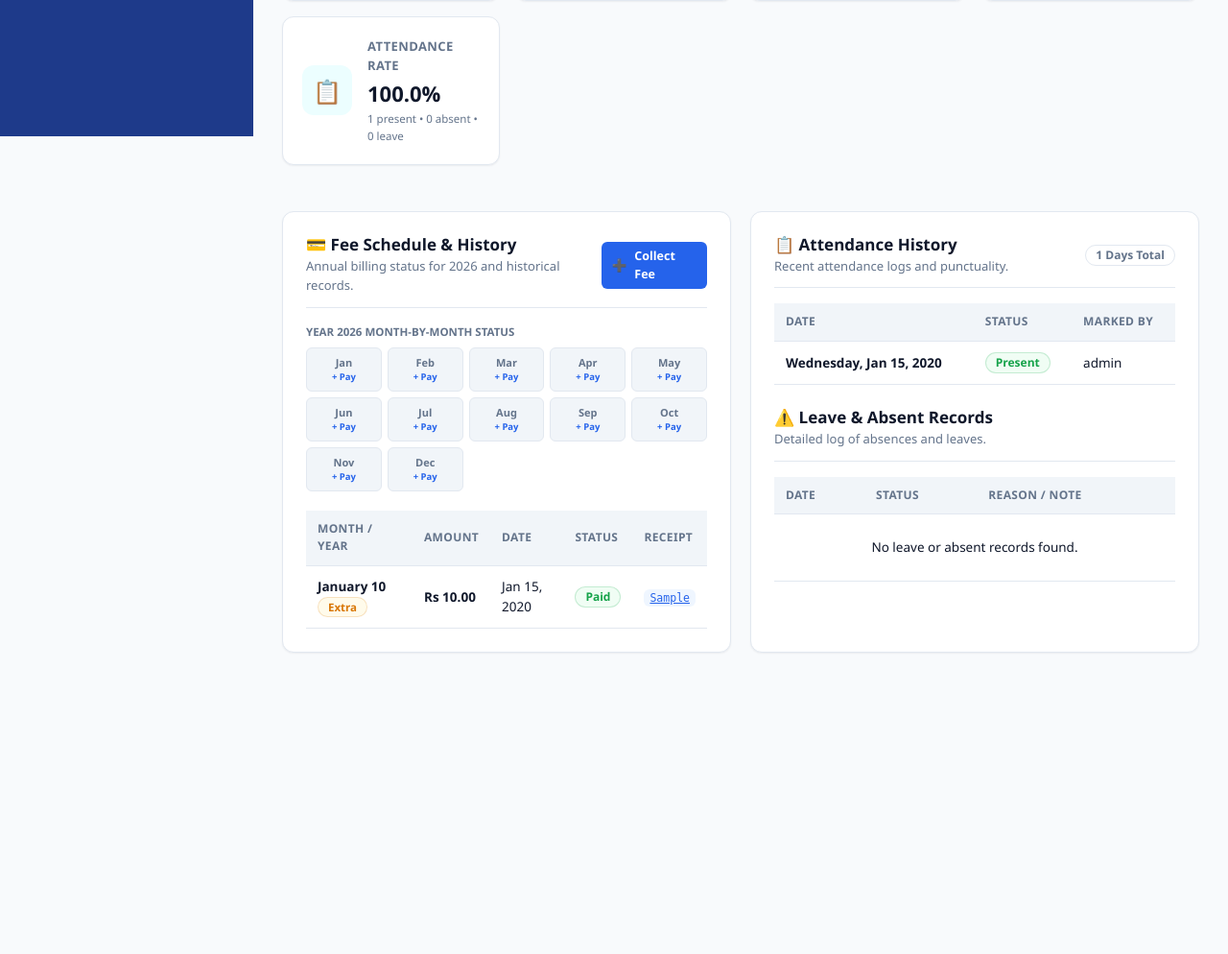
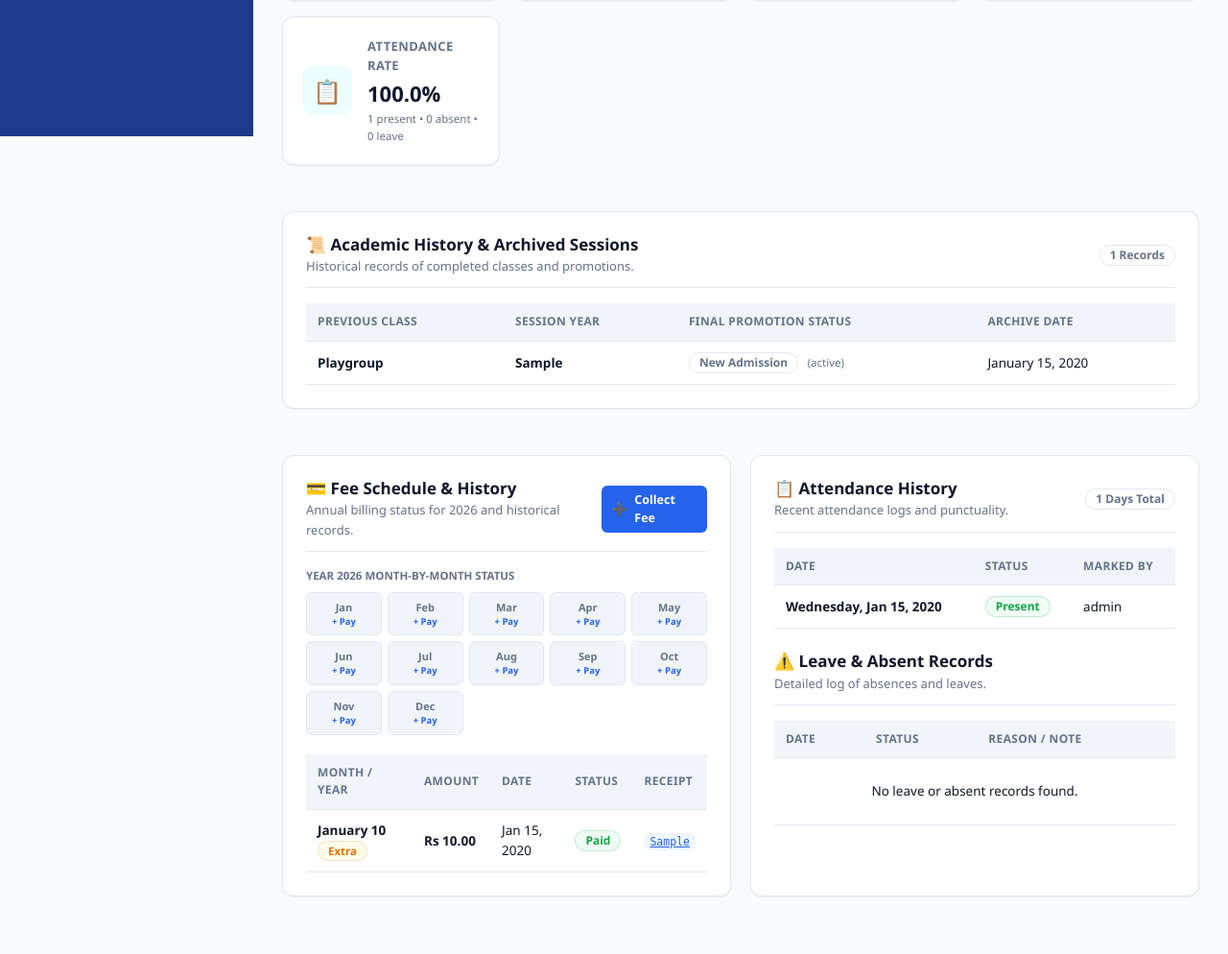
Before and after one commit to mueedkhan679/school_managment_software, a Django app: page /students/1/ in a window 1280 px wide. Shown: the part 658-1652 px from the top of the page at 96% size. Before the commit the page ends 1338 px from the top, so only its background shows below. Run offline with Django 5.2, Linux system fonts and the light colour scheme; a user stored in the database is signed in; data comes from the database, SQL or seed files in the repository; tables that the repository leaves empty hold one stand-in row (values such as "Sample post"); grey boxes marked "Sample" are stand-in pictures.

Commit message:
Fix frontend promote button link and add academic history card to student detail view

```diff
--- a/templates/students/detail.html
+++ b/templates/students/detail.html
@@ -180,6 +180,59 @@
                 <span class="stat-value">{{ attendance_rate }}%</span>
                 <span class="stat-hint">{{ present_count }} present &bull; {{ absent_count }} absent &bull; {{ leave_count }} leave</span>
             </div>
+        </div>
+    </div>
+
+    <!-- Academic History Panel -->
+    <div class="panel" style="margin-bottom: 24px;">
+        <div class="panel-header">
+            <div>
+                <h3>📜 Academic History & Archived Sessions</h3>
+                <p class="text-muted text-sm" style="margin: 2px 0 0;">Historical records of completed classes and promotions.</p>
+            </div>
+            <span class="badge badge-outline">{{ student.academic_history.count }} Records</span>
+        </div>
+
+        <div class="table-responsive">
+            <table class="data-table">
+                <thead>
+                    <tr>
+                        <th>Previous Class</th>
+                        <th>Session Year</th>
+                        <th>Final Promotion Status</th>
+                        <th>Archive Date</th>
+                    </tr>
+                </thead>
+                <tbody>
+                    {% for history in student.academic_history.all %}
+                        <tr>
+                            <td>
+                                {% if history.school_class %}
+                                    <strong>{{ history.school_class.name }}</strong>
+                                {% else %}
+                                    <span class="text-muted">Unknown Class</span>
+                                {% endif %}
+                            </td>
+                            <td><strong>{{ history.session_year }}</strong></td>
+                            <td>
+                                {% if history.status_tag == "PROMOTED" %}
+                                    <span class="badge badge-success">{{ history.get_status_tag_display|default:"Promoted" }}</span>
+                                {% else %}
+                                    <span class="badge badge-outline">{{ history.get_status_tag_display|default:history.status_tag }}</span>
+                                {% endif %}
+                                <span class="text-xs text-muted" style="margin-left: 6px;">({{ history.fee_clearance_status }})</span>
+                            </td>
+                            <td>{{ history.promoted_date|date:"F j, Y" }}</td>
+                        </tr>
+                    {% empty %}
+                        <tr>
+                            <td colspan="4" class="text-center text-muted" style="padding: 24px;">
+                                No archived academic history found for this student.
+                            </td>
+                        </tr>
+                    {% endfor %}
+                </tbody>
+            </table>
         </div>
     </div>
 
```
